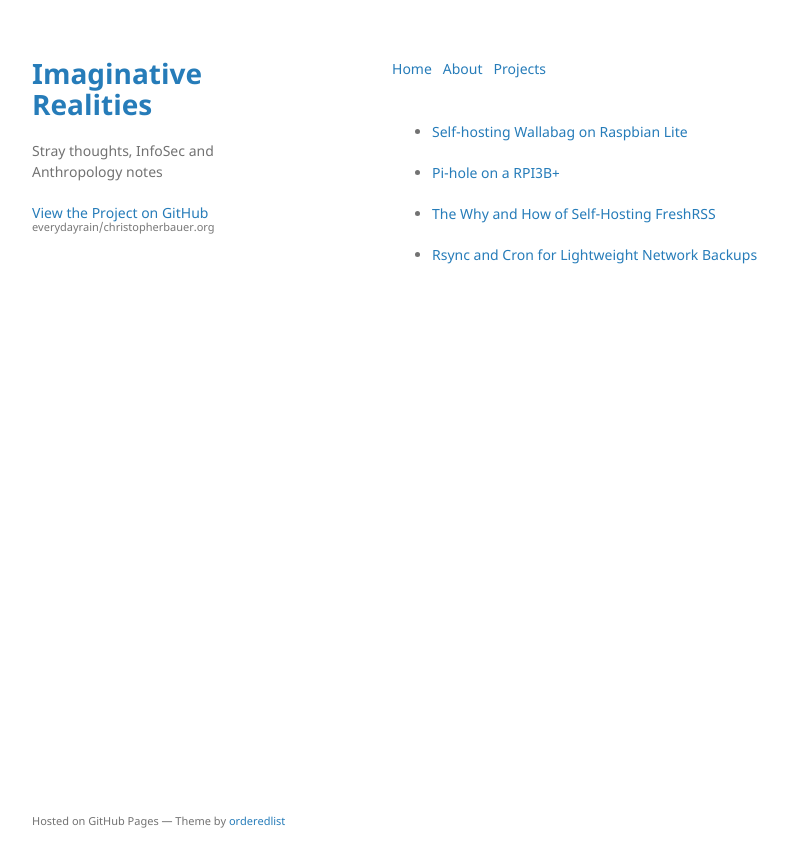
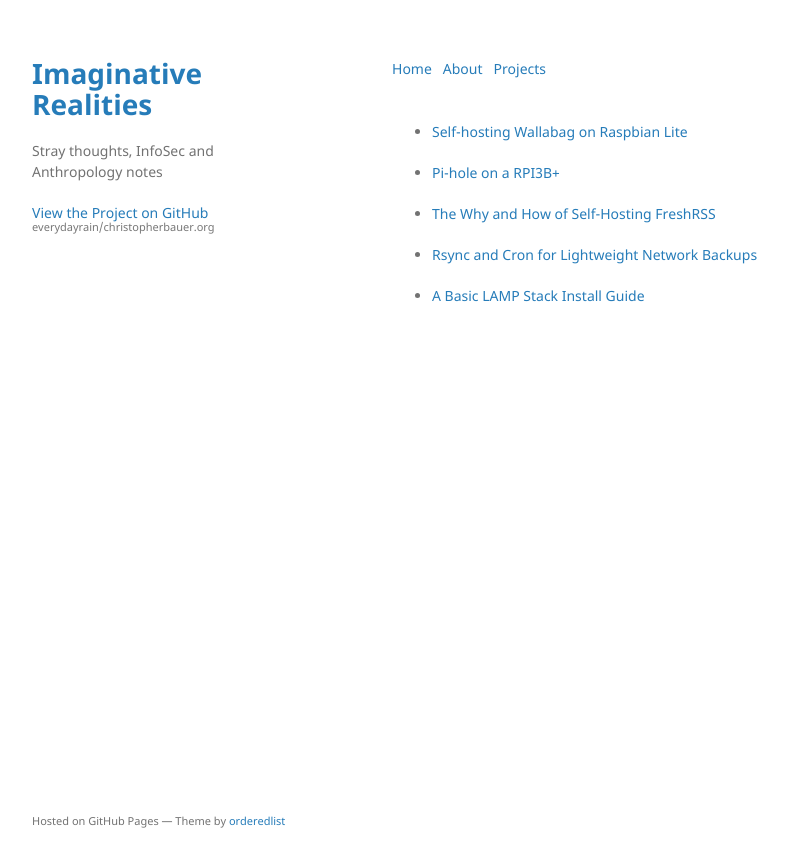
Before and after one commit to everydayrain/christopherbauer.org, a Jekyll site: the page built from projects.md, in a window 1280 px wide. Shown: the top 867 px of the page, without its empty margins (178-966 px from the left). Built offline with Jekyll 4.4.1, drawn with Linux system fonts in a browser that asks for light colours.

Commit message:
Update projects.md

```diff
--- a/projects.md
+++ b/projects.md
@@ -10,3 +10,5 @@ title: Projects
 - [The Why and How of Self-Hosting FreshRSS](https://christopherbauer.org/2022/09/15/The-Why-and-How-of-Self-Hosting-FreshRSS.html)
 
 - [Rsync and Cron for Lightweight Network Backups](https://christopherbauer.org/2022/10/28/rsync-cron.html)
+
+- [A Basic LAMP Stack Install Guide](https://christopherbauer.org/2022/11/08/lamp-install.html)
```
